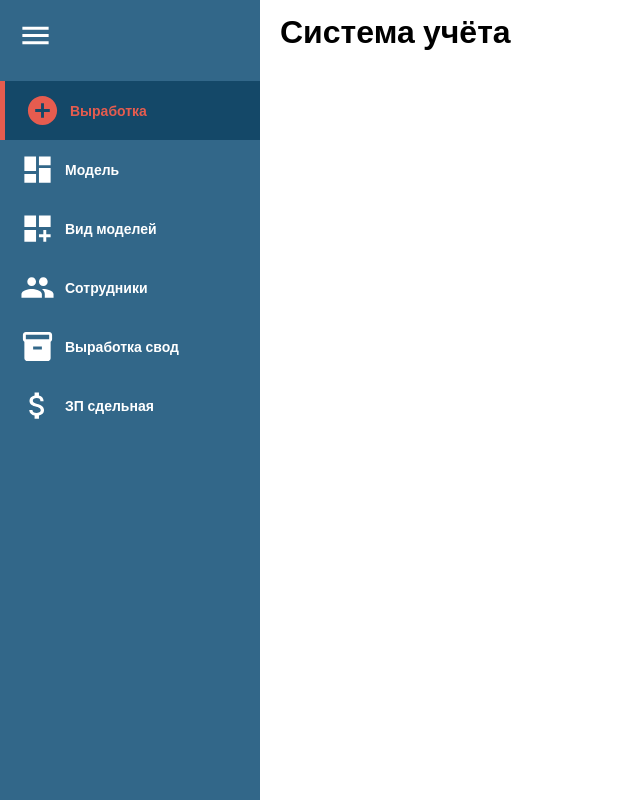
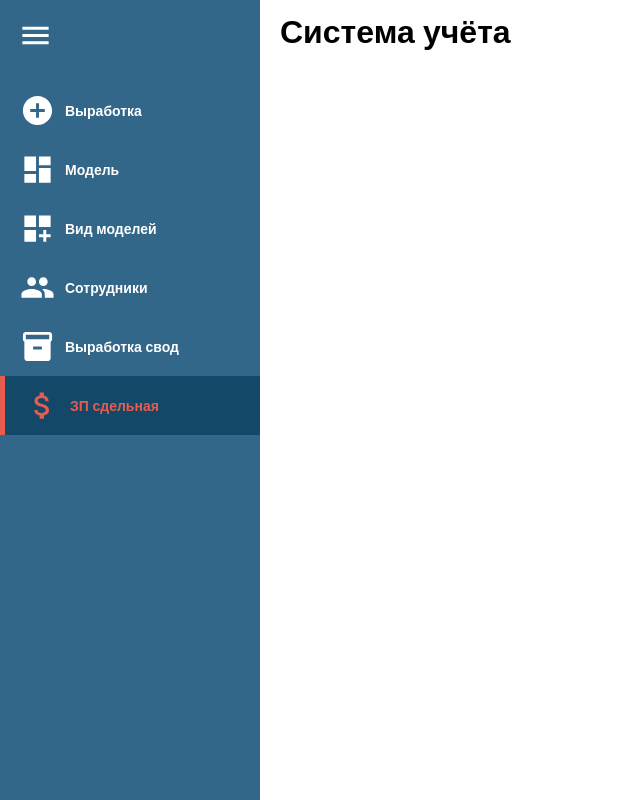
Before and after one commit to nurdinovnursultan/b-style, a React (Create React App) app: page /salary in a window 1280 px wide. Shown: the whole page, without its empty margins (0-640 px from the left). Built offline with nearby package versions, Linux system fonts and the light colour scheme.

Commit message:
fix bugs

```diff
--- a/src/components/sidebar/SideBar.jsx
+++ b/src/components/sidebar/SideBar.jsx
@@ -8,7 +8,7 @@ import DashboardCustomizeIcon from '@mui/icons-material/DashboardCustomize';
 import PeopleIcon from '@mui/icons-material/People';
 import InventoryIcon from '@mui/icons-material/Inventory';
 import AttachMoneyIcon from '@mui/icons-material/AttachMoney';
-import { Link } from 'react-router-dom';
+import { Link, useLocation } from 'react-router-dom';
 
 const theme = createTheme({
     palette: {
@@ -49,7 +49,8 @@ const SideBar = () => {
         }
     ]
 
-    const [current, setCurrent] = useState(0)
+    const location = useLocation()
+    const [current, setCurrent] = useState(location.pathname)
 
     return (
         <div className={sideBar ? "side-bar" : "side-bar-close"}>
@@ -63,8 +64,8 @@ const SideBar = () => {
             <div className='side-bar-links'>
                 {
                     sidebar.map((item, index) => <Link to={item.path} key={index}
-                        className={current === index ? 'current-link' : 'default-link'}
-                        onClick={() => setCurrent(index)}>
+                        className={current === item.path ? 'current-link' : 'default-link'}
+                        onClick={() => setCurrent(item.path)}>
                         {
                             sideBar ? (<div className="link-icons">{item.icon}<p>{item.name}</p></div>) :
                                 (<div className="link-icons">{item.icon}</div>)
--- a/src/pages/productionPage/ProductionPage.jsx
+++ b/src/pages/productionPage/ProductionPage.jsx
@@ -5,6 +5,7 @@ import Pagination from "../../components/pagination/Pagination";
 const ProductionPage = () => {
   const totalCount = 50
   const totalPerPage = 10
+
   return (
     <div>
       <div className="heder">
```
